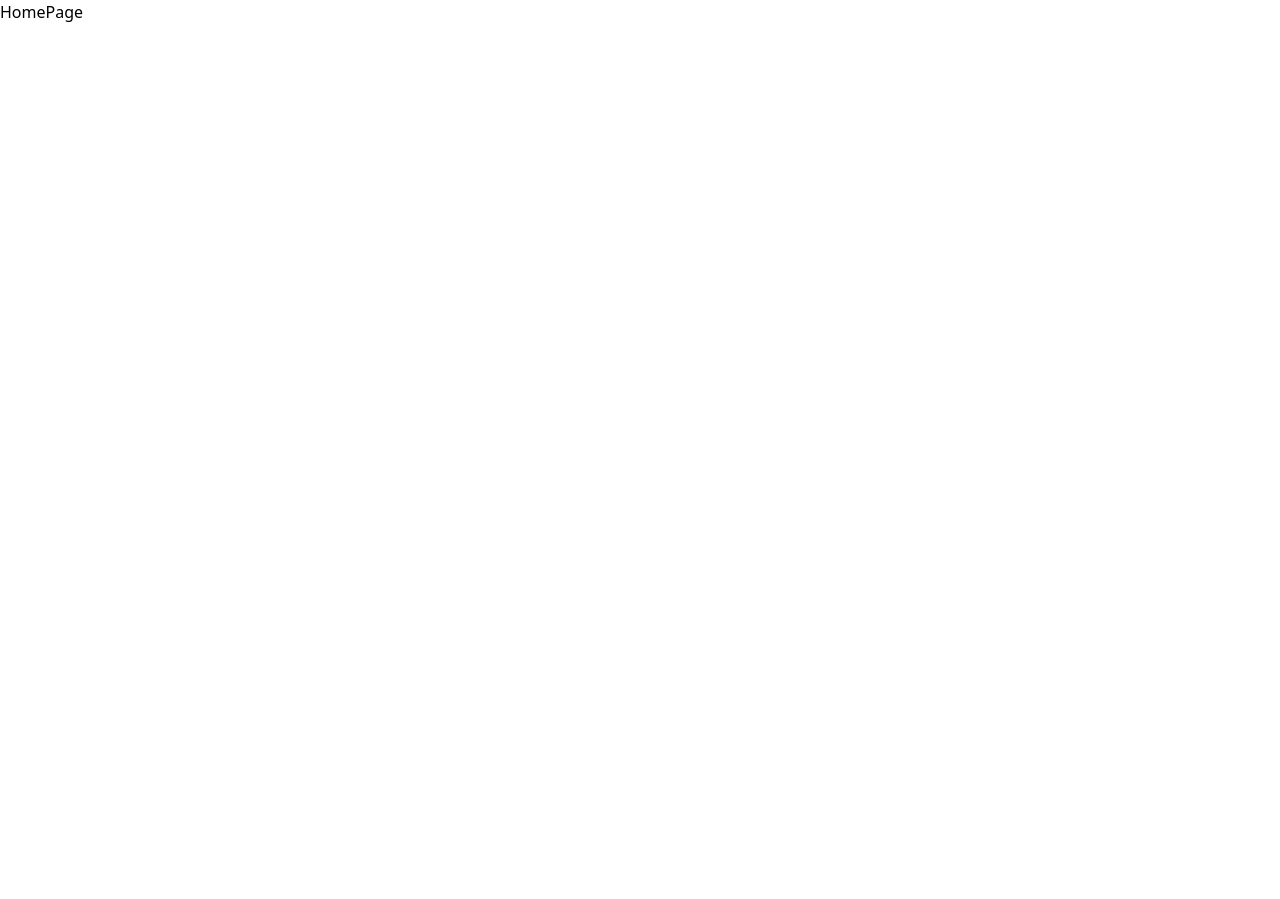
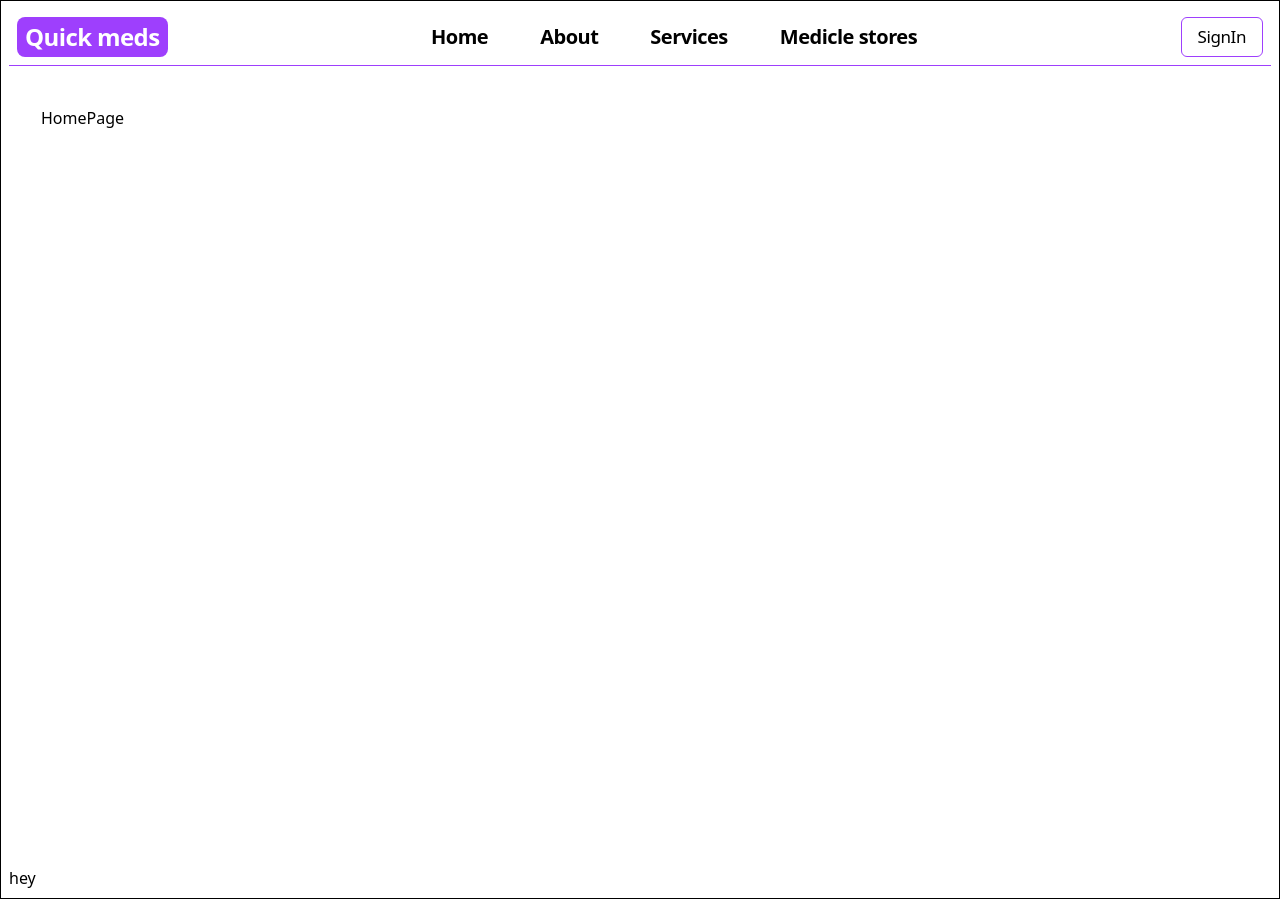
Before and after one commit to Yasssh-bombale/Quick-Meds, a React (Vite) app: page / in a window 1280 px wide. Before the commit the page ends 800 px from the top, so only its background shows below. Built offline with nearby package versions, Linux system fonts and the light colour scheme.

Commit message:
Created layout component

```diff
--- a/src/AppRoutes.tsx
+++ b/src/AppRoutes.tsx
@@ -1,11 +1,20 @@
 import { BrowserRouter as Router, Routes, Route } from "react-router-dom";
+// import HomePage from "./pages/HomePage";
+import Layout from "./layout/Layout";
 import HomePage from "./pages/HomePage";
 
 const AppRoutes = () => {
   return (
     <Router>
       <Routes>
-        <Route path="/" element={<HomePage />} />
+        <Route
+          path="/"
+          element={
+            <Layout>
+              <HomePage />
+            </Layout>
+          }
+        />
       </Routes>
     </Router>
   );
--- /dev/null
+++ b/src/components/Header.tsx
@@ -0,0 +1,62 @@
+import { Link } from "react-router-dom";
+import { Button } from "./ui/button";
+
+const Header = () => {
+  return (
+    <div className="flex items-center border-b border-[#9E3FFD] justify-between p-2">
+      <div className={`bg-[#9E3FFD] px-2 py-1 rounded-lg cursor-pointer`}>
+        <Link to={"/"}>
+          <h1 className="text-2xl font-bold tracking-tight text-white">
+            Quick meds
+          </h1>
+        </Link>
+      </div>
+
+      {/* Links */}
+      <div className="flex items-center gap-x-5">
+        <Link to={"/"} className="cursor-pointer">
+          <Button
+            variant={"ghost"}
+            className="scroll-m-20 text-xl font-semibold tracking-tight"
+          >
+            Home
+          </Button>
+        </Link>
+        <Link to={"/about"} className="cursor-pointer">
+          <Button
+            variant={"ghost"}
+            className="scroll-m-20 text-xl font-semibold tracking-tight"
+          >
+            About
+          </Button>
+        </Link>
+        <Link to={"/services"} className="cursor-pointer">
+          <Button
+            variant={"ghost"}
+            className="scroll-m-20 text-xl font-semibold tracking-tight"
+          >
+            Services
+          </Button>
+        </Link>
+        <Link to={"/stores"} className="cursor-pointer">
+          <Button
+            variant={"ghost"}
+            className="scroll-m-20 text-xl font-semibold tracking-tight"
+          >
+            Medicle stores
+          </Button>
+        </Link>
+      </div>
+      <Link to={"/signin"} className="hidden md:block">
+        <Button
+          variant={"outline"}
+          className="text-[17px]  tracking-tight border border-[#9E3FFD]"
+        >
+          SignIn
+        </Button>
+      </Link>
+    </div>
+  );
+};
+
+export default Header;
--- /dev/null
+++ b/src/layout/Layout.tsx
@@ -0,0 +1,18 @@
+import Header from "@/components/Header";
+
+type Props = {
+  children: React.ReactNode;
+};
+
+const Layout = ({ children }: Props) => {
+  return (
+    <div className="flex flex-col border border-black min-h-screen p-2">
+      {/* Navbar */}
+      <Header />
+      <div className="container mx-auto py-10 min-h-screen">{children}</div>
+      hey
+    </div>
+  );
+};
+
+export default Layout;
```
